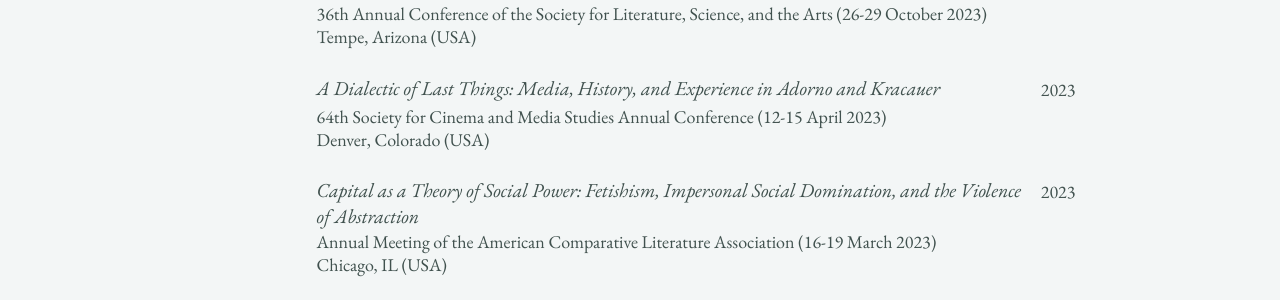
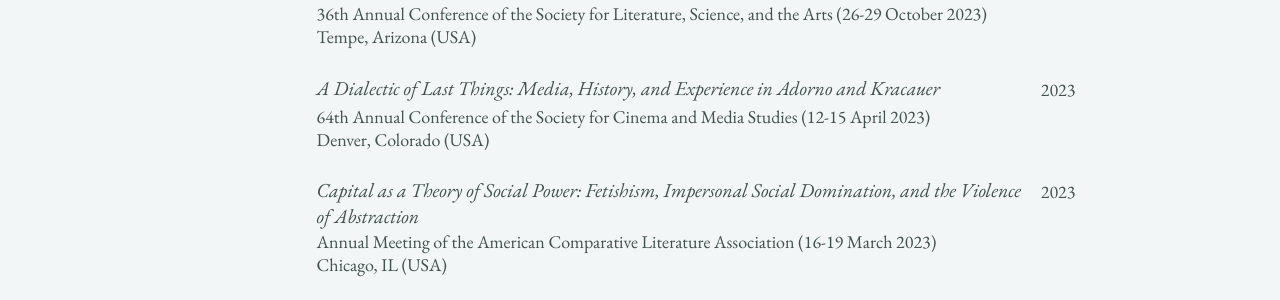
Before and after one commit to epujol90/epujol90.github.io, a Jekyll site: the page built from _pages/cv-json.md, in a window 1280 px wide and 1400 px high, scrolled down 4571 px. Shown: the part 155-455 px from the top of the window. Built offline with Jekyll 4.4.1, drawn with Linux system fonts in a browser that asks for light colours; a script bundle is joined from its source files by our own code; library files that are not in the unit come from our copies; some of the changed text lies outside the part shown.

Commit message:
Update cv.json

```diff
--- a/_data/cv.json
+++ b/_data/cv.json
@@ -278,7 +278,7 @@
     },
     {
       "name": "A Dialectic of Last Things: Media, History, and Experience in Adorno and Kracauer",
-      "event": "64th Society for Cinema and Media Studies Annual Conference (12-15 April 2023)",
+      "event": "64th Annual Conference of the Society for Cinema and Media Studies (12-15 April 2023)",
       "date": "2023-04",
       "location": "Denver, Colorado (USA)",
       "description": ""
@@ -341,7 +341,7 @@
       "institution": "Duke University (Global Culture and Theory Major)",
       "date": "Spring 2021",
       "role": "",
-      "description": "Survey course on key philosophical theories of media and techno-cultural analysis, covering seminal authors and schools of thought from Plato, Descartes, and Heidegger through the Frankfurt School, McLuhan, cybernetics, Foucault, Kittler, deconstruction, and post-humanism.",
+      "description": "Survey course on key philosophical theories of media and techno-cultural analysis, covering seminal authors and schools of thought from Plato, Descartes, and Heidegger through the Frankfurt School, McLuhan, cybernetics, Foucault, Kittler, deconstruction, and post-humanism.<br>_Teaching Award:_ Top 5% Undergraduate Instructor in the Humanities (Overall Quality of Course and Instructor), Trinity College of Arts and Science (2021).",
       "category": "Instructor of Record"
     },
     {
```
